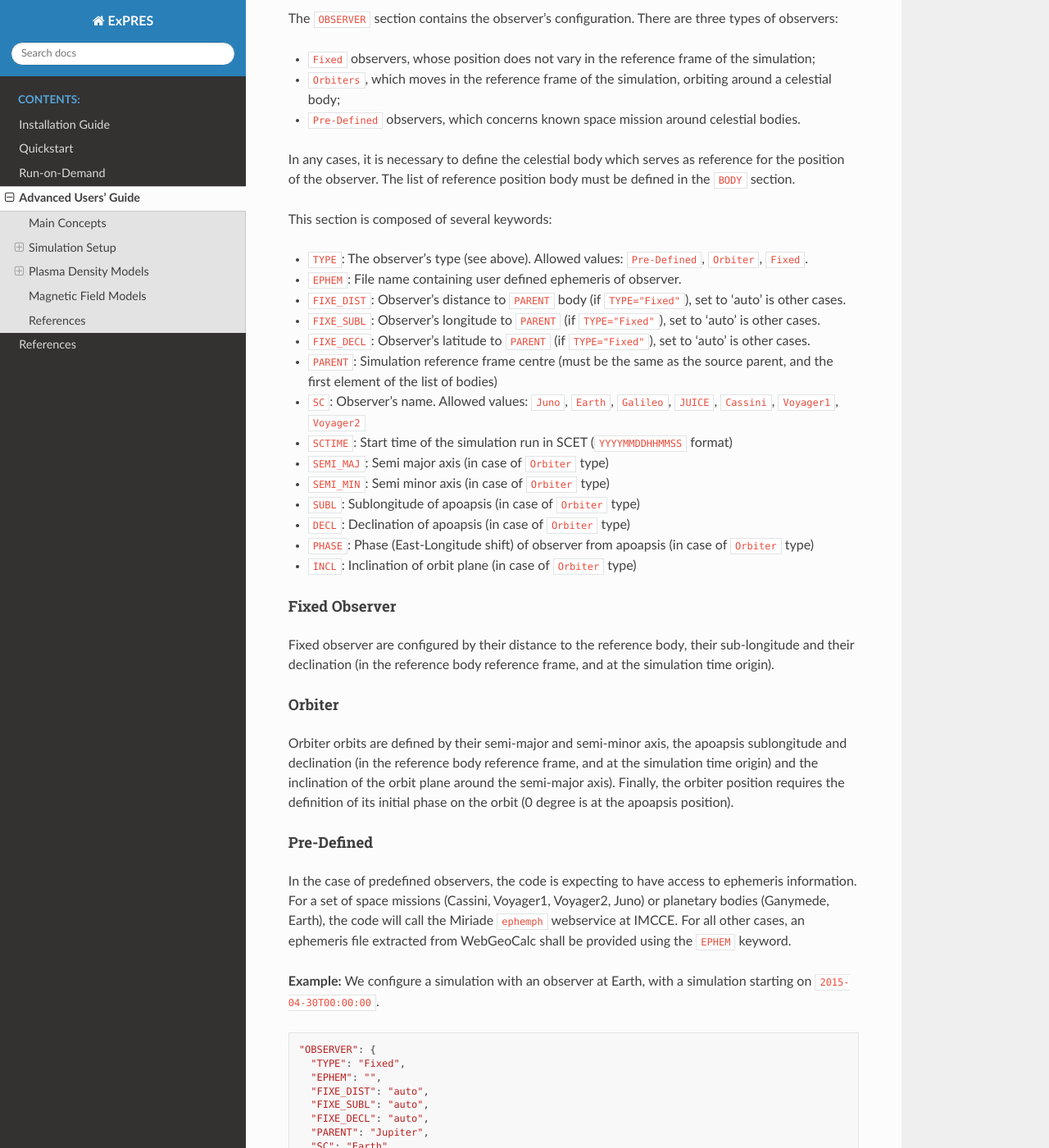
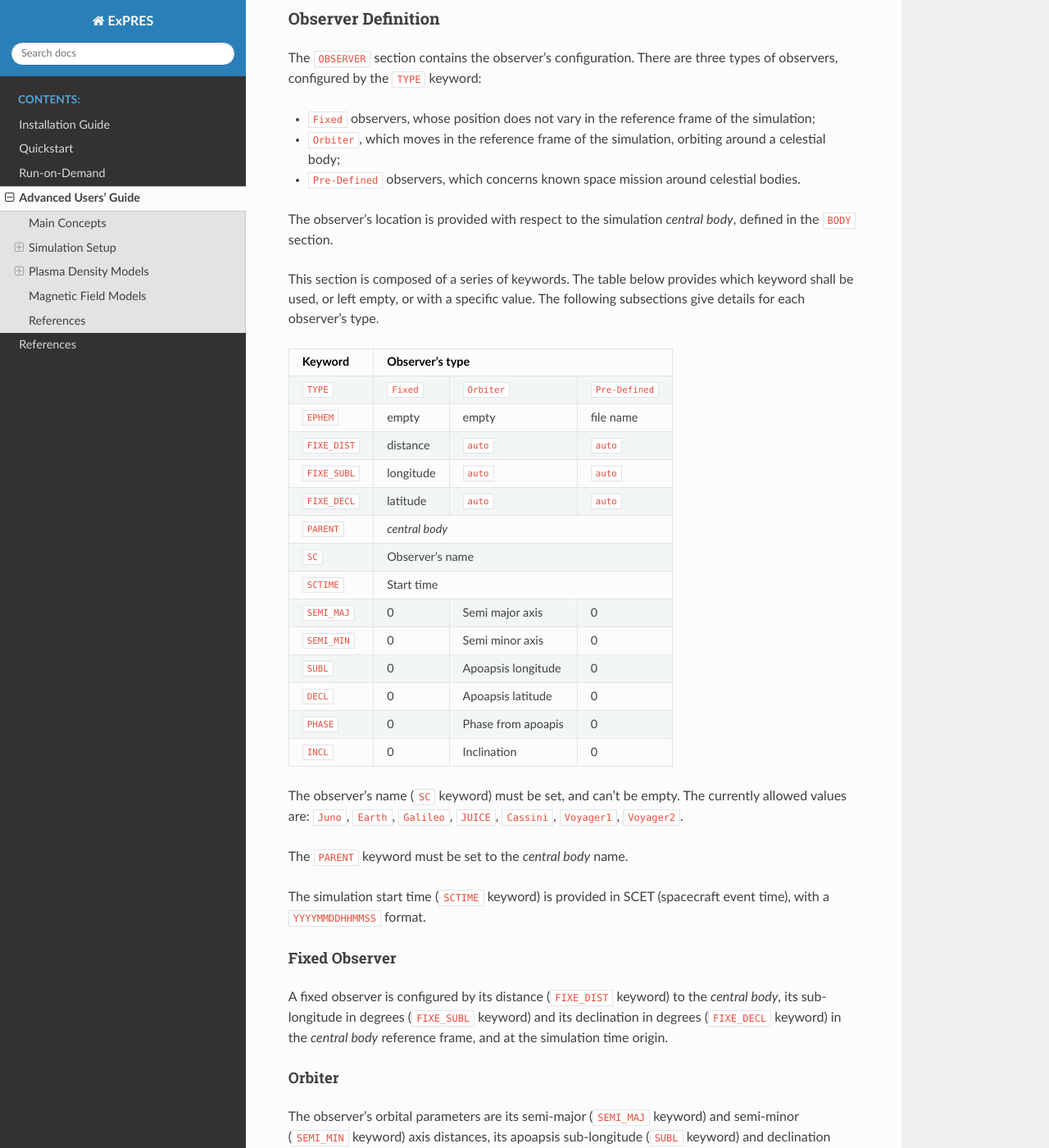
Before and after one commit to maserlib/ExPRES, a Sphinx documentation site: the page built from docs/usage/advanced.rst, in a window 1280 px wide and 1400 px high, scrolled down 4433 px. Shown: the whole window at 82% size. Built offline with Sphinx 7.4.7 and the Read the Docs theme 2.0.0, drawn with Linux system fonts in a browser that asks for light colours; cross-references to code outside the pages are shown as plain code; some of the changed text lies outside the part shown.

Commit message:
updated Observer's section

```diff
--- a/docs/usage/advanced.rst
+++ b/docs/usage/advanced.rst
@@ -16,13 +16,9 @@ modelled radio source beaming pattern.
 
 The ExPRES code configuration requires the definition of:
 
-- *The celestial bodies involved in the simulation.* At least one central planetary body must be defined, which serves
-  as the spatial origin for the simulation. All spatial parameters of the simulation configuration (distances, radii,
-  lengths...) must be defined in units of the main body. Hence, setting the central body radius to 1 implies that all
-  other spatial parameters are provided in units of the central body planetary radii. On the contrary, providing the
-  radius of the central body in km implies that all other spatial parameters must be also provided in km. The
-  recommended convention is to set the central body radius to 1. When several bodies are defined, their relative
-  location with the central body must be available either as precomputed data, or through orbital parameters provided
+- *The celestial bodies involved in the simulation.* At least one *central body** must be defined, which serves
+  as the *spatial origin* for the simulation. When several bodies are defined, their relative location with the
+  *central body* must be available either as precomputed data, or through orbital parameters provided
   in the configuration file.
 - *The location of the observer with respect to the central body.* The location data must be available (either as
   precomputed data, or through parameters provided in the configuration file.
@@ -33,6 +29,13 @@ The ExPRES code configuration requires the definition of:
   unstable particles. The range of radio source frequencies must also be set.
 - *The radio source properties.* The radio emission mechanism is defined by a set of parameters characterising the radio
   source beaming pattern.
+
+All spatial parameters of the simulation configuration (distances, radii, lengths...) must be defined in the same units
+as that of provided *central body* radius. Hence, setting the central body radius to *1* implies that all other spatial
+parameters are provided in units of the central body planetary radii. On the contrary, providing the radius of the
+central body in km implies that all other spatial parameters must be also provided in km. The recommended convention
+is to provide all spatial parameters in units of the *central body* radius. This convention is followed in the examples
+provided below.
 
 Simulation Setup
 ----------------
@@ -216,53 +219,79 @@ This section is composed of 5 keywords:
 Observer Definition
 +++++++++++++++++++
 
-The ``OBSERVER`` section contains the observer's configuration. There are three types of observers:
+The ``OBSERVER`` section contains the observer's configuration. There are three types of observers, configured by the
+``TYPE`` keyword:
 
 - ``Fixed`` observers, whose position does not vary in the reference frame of the simulation;
-- ``Orbiters``, which moves in the reference frame of the simulation, orbiting around a celestial body;
+- ``Orbiter``, which moves in the reference frame of the simulation, orbiting around a celestial body;
 - ``Pre-Defined`` observers, which concerns known space mission around celestial bodies.
 
-In any cases, it is necessary to define the celestial body which serves as reference for the position of the observer.
-The list of reference position body must be defined in the ``BODY`` section.
+The observer's location is provided with respect to the simulation *central body*, defined in the ``BODY`` section.
 
-This section is composed of several keywords:
+This section is composed of a series of keywords. The table below provides which keyword shall be used, or
+left empty, or with a specific value. The following subsections give details for each observer's type.
 
-- ``TYPE``: The observer's type (see above). Allowed values: ``Pre-Defined``, ``Orbiter``, ``Fixed``.
-- ``EPHEM``: File name containing user defined ephemeris of observer.
-- ``FIXE_DIST``: Observer's distance to ``PARENT`` body (if ``TYPE="Fixed"``), set to 'auto' is other cases.
-- ``FIXE_SUBL``: Observer's longitude to ``PARENT`` (if ``TYPE="Fixed"``), set to 'auto' is other cases.
-- ``FIXE_DECL``: Observer's latitude to ``PARENT`` (if ``TYPE="Fixed"``), set to 'auto' is other cases.
-- ``PARENT``: Simulation reference frame centre (must be the same as the source parent, and the first element of the
-  list of bodies)
-- ``SC``: Observer's name. Allowed values: ``Juno``, ``Earth``, ``Galileo``, ``JUICE``, ``Cassini``, ``Voyager1``,
-  ``Voyager2``
-- ``SCTIME``: Start time of the simulation run in SCET (``YYYYMMDDHHMMSS`` format)
-- ``SEMI_MAJ``: Semi major axis (in case of ``Orbiter`` type)
-- ``SEMI_MIN``: Semi minor axis (in case of ``Orbiter`` type)
-- ``SUBL``: Sublongitude of apoapsis (in case of ``Orbiter`` type)
-- ``DECL``: Declination of apoapsis (in case of ``Orbiter`` type)
-- ``PHASE``: Phase (East-Longitude shift) of observer from apoapsis (in case of ``Orbiter`` type)
-- ``INCL``: Inclination of orbit plane (in case of ``Orbiter`` type)
++-----------------+--------------------------------------------------+
+| Keyword         | Observer's type                                  |
++=================+===========+====================+=================+
+| ``TYPE``        | ``Fixed`` | ``Orbiter``        | ``Pre-Defined`` |
++-----------------+-----------+--------------------+-----------------+
+| ``EPHEM``       | empty     | empty              | file name       |
++-----------------+-----------+--------------------+-----------------+
+| ``FIXE_DIST``   | distance  | ``auto``           | ``auto``        |
++-----------------+-----------+--------------------+-----------------+
+| ``FIXE_SUBL``   | longitude | ``auto``           | ``auto``        |
++-----------------+-----------+--------------------+-----------------+
+| ``FIXE_DECL``   | latitude  | ``auto``           | ``auto``        |
++-----------------+-----------+--------------------+-----------------+
+| ``PARENT``      | *central body*                                   |
++-----------------+--------------------------------------------------+
+| ``SC``          | Observer's name                                  |
++-----------------+--------------------------------------------------+
+| ``SCTIME``      | Start time                                       |
++-----------------+-----------+--------------------+-----------------+
+| ``SEMI_MAJ``    | 0         | Semi major axis    | 0               |
++-----------------+-----------+--------------------+-----------------+
+| ``SEMI_MIN``    | 0         | Semi minor axis    | 0               |
++-----------------+-----------+--------------------+-----------------+
+| ``SUBL``        | 0         | Apoapsis longitude | 0               |
++-----------------+-----------+--------------------+-----------------+
+| ``DECL``        | 0         | Apoapsis latitude  | 0               |
++-----------------+-----------+--------------------+-----------------+
+| ``PHASE``       | 0         | Phase from apoapis | 0               |
++-----------------+-----------+--------------------+-----------------+
+| ``INCL``        | 0         | Inclination        | 0               |
++-----------------+-----------+--------------------+-----------------+
+
+The observer's name (``SC`` keyword) must be set, and can't be empty. The currently allowed values are: ``Juno``,
+``Earth``, ``Galileo``, ``JUICE``, ``Cassini``, ``Voyager1``, ``Voyager2``.
+
+The ``PARENT`` keyword must be set to the *central body* name.
+
+The simulation start time (``SCTIME`` keyword) is provided in SCET (spacecraft event time), with a ``YYYYMMDDHHMMSS``
+format.
 
 Fixed Observer
 ..............
 
-Fixed observer are configured by their distance to the reference body, their sub-longitude and their declination (in
-the reference body reference frame, and at the simulation time origin).
+A fixed observer is configured by its distance (``FIXE_DIST`` keyword) to the *central body*, its sub-longitude in
+degrees (``FIXE_SUBL`` keyword) and its declination in degrees (``FIXE_DECL`` keyword) in the *central body* reference
+frame, and at the simulation time origin.
 
 Orbiter
 .......
 
-Orbiter orbits are defined by their semi-major and semi-minor axis, the apoapsis sublongitude and declination (in the
-reference body reference frame, and at the simulation time origin) and the inclination of the orbit plane around the
-semi-major axis). Finally, the orbiter position requires the definition of its initial phase on the orbit (0 degree is
-at the apoapsis position).
+The observer's orbital parameters are its semi-major (``SEMI_MAJ`` keyword) and semi-minor (``SEMI_MIN`` keyword) axis
+distances, its apoapsis sub-longitude (``SUBL`` keyword) and declination (``DECL`` keyword), as well as the inclination
+of the orbit plane around the semi-major axis (``INCL`` keyword). All angles are provided in the *central body*
+reference frame, and at the simulation time origin. Finally, the orbiter position requires the definition of its
+initial phase (``PHASE`` keyword) on the orbit, i.e., 0 degree is at the apoapsis position.
 
 Pre-Defined
 ...........
 
 In the case of predefined observers, the code is expecting to have access to ephemeris information. For a set of space
-missions (Cassini, Voyager1, Voyager2, Juno) or planetary bodies (Ganymede, Earth), the code will call the Miriade
+missions (Cassini, Voyager1, Voyager2, Juno) or planetary bodies (Ganymede, Earth), the code will call the *Miriade*
 ``ephemph`` webservice at IMCCE. For all other cases, an ephemeris file extracted from WebGeoCalc shall be provided
 using the ``EPHEM`` keyword.
 
```
Also changed, not shown: other parts of docs/usage/advanced.rst (+6 -6 lines).
